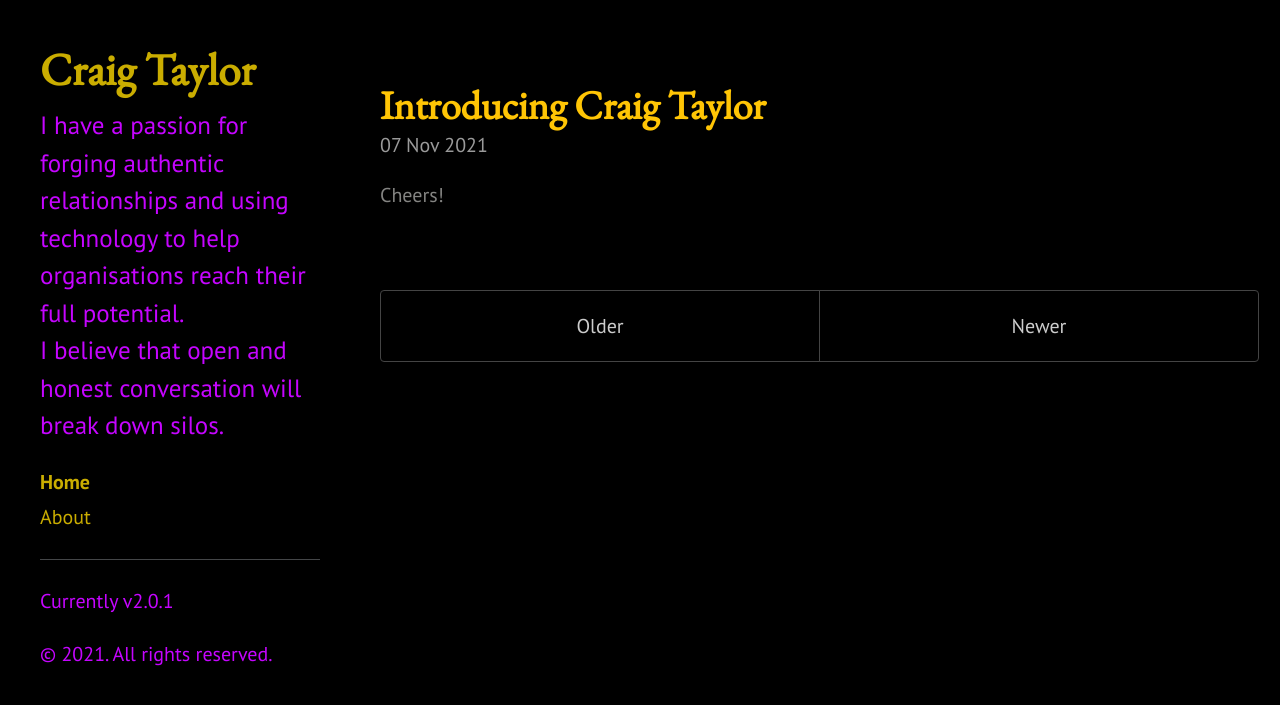
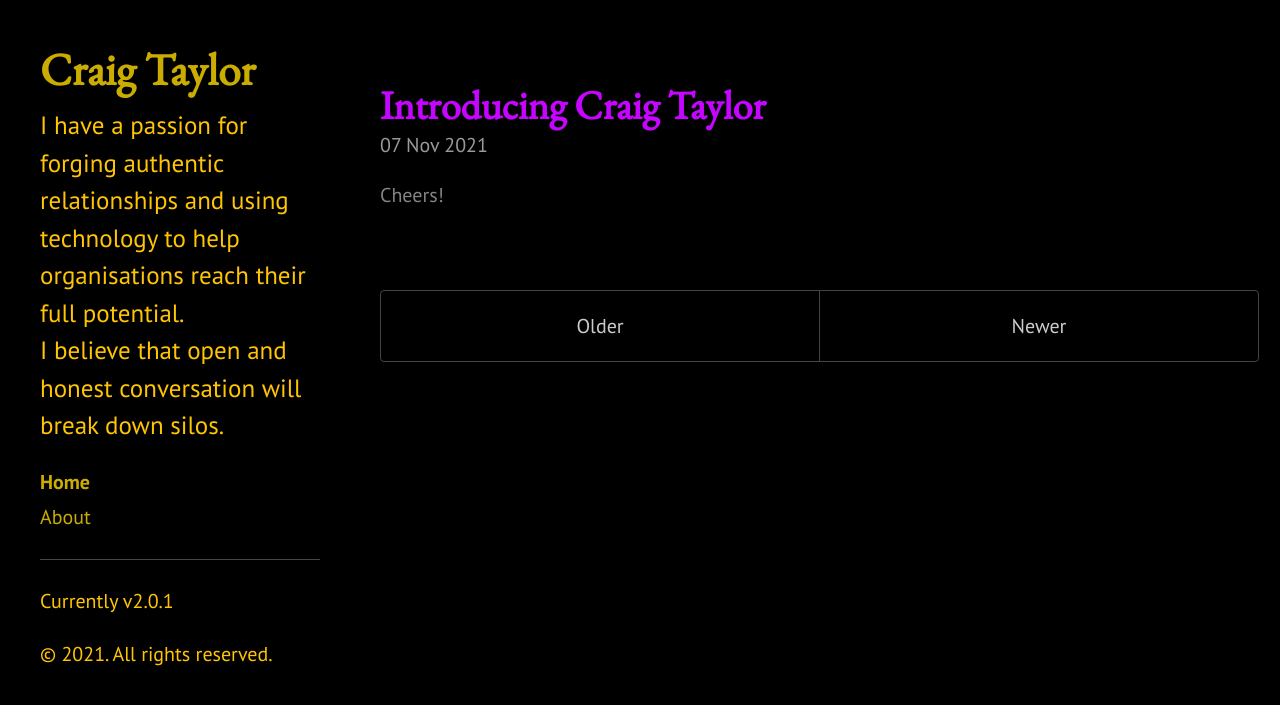
Before and after one commit to taylorc/taylorc.github.io, a Jekyll site: the page built from index.html, in a window 1280 px wide. Shown: the top 705 px of the page. Built offline with Jekyll 4.4.1, drawn with Linux system fonts in a browser that asks for light colours; the list of posts is cut into pages by our own code.

Commit message:
switched colors

```diff
--- a/public/css/blackdoc.css
+++ b/public/css/blackdoc.css
@@ -396,11 +396,11 @@ a.sidebar-nav-item:focus {
 /*https://www.color-hex.com/color/c505ff*/
 .theme-base-0e .sidebar {
   background-color: #000F;
-  color: #c505ff
+  color: #ffc505
 }
 .theme-base-0e .content a,
 .theme-base-0e .related-posts li a:hover {
-  color: #ffc505;
+  color: #c505ff;
 }
 
 /* Thin Scrollbar */
```
